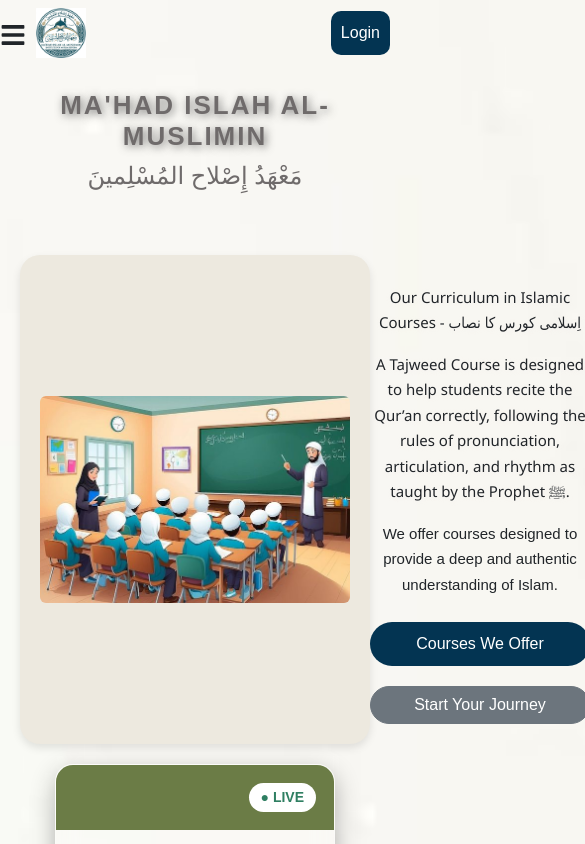
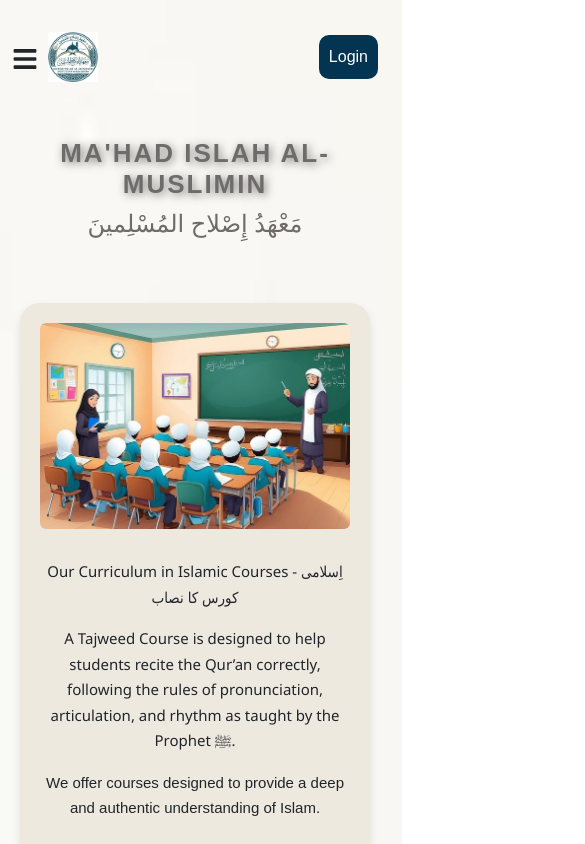
Before and after one commit to SISHAHMAD/Al-Muslimin, a React (Vite) app: page / in a window 390 px wide. Shown: the top 844 px of the page, 585 px wide, since content can reach past the window. Built offline with nearby package versions, Linux system fonts and the light colour scheme.

Commit message:
refactor  code

```diff
--- a/src/components/Body/Home.jsx
+++ b/src/components/Body/Home.jsx
@@ -27,14 +27,16 @@
             </div>
 
             <div style={styles.subtitleBox} className="hero-content">
+                <div className="">
                     <img
                         src={learnQuranImage}
                         alt="learn quran"
                         className="hero-image img-fluid rounded"
                         style={styles.image}
                     />
+                </div>
 
-                <div className="hero-text">
+                <div className="hero-text col-md-6">
                     <p style={styles.subtitle}>
                         Our Curriculum in Islamic Courses - اِسلامی کورس کا نصاب
                     </p>
@@ -160,10 +162,6 @@
         margin: "20px",
         borderRadius: "20px",
         boxShadow: "0 4px 8px rgba(0, 0, 0, 0.1)",
-        display: "flex",
-        flexDirection: "row",
-        alignItems: "center",
-        gap: "20px",
     },
     image: {
         width: "400px",
--- a/src/components/Body/home.css
+++ b/src/components/Body/home.css
@@ -9,6 +9,10 @@
     max-width: 100%;
 }
 
+.hero-text {
+    flex: 1;
+}
+
 .hero-buttons {
     display: flex;
     gap: 20px;
@@ -16,7 +20,6 @@
 }
 
 @media (max-width: 768px) {
-
     .hero-title {
         text-align: center;
     }
@@ -34,6 +37,8 @@
     .hero-content {
         flex-direction: column;
         text-align: center;
+        gap: 20px;
+        align-items: center;
     }
 
     .hero-image {
@@ -41,9 +46,14 @@
         max-width: 320px;
     }
 
+    .hero-text {
+        width: 100%;
+    }
+
     .hero-text p {
         font-size: 15px !important;
         line-height: 1.7;
+        width: 100%;
     }
 
     .hero-buttons {
--- a/src/components/Navbar/Navbar.css
+++ b/src/components/Navbar/Navbar.css
@@ -53,8 +53,9 @@
         display: flex;
         align-items: center;
         justify-content: flex-start;
-        padding: 12px 15px;
+        padding: 12px 25px;
         margin: 0px 5px;
+        width: 10%;
     }
 
     .hamburger {
--- a/src/components/Navbar/Navbar.jsx
+++ b/src/components/Navbar/Navbar.jsx
@@ -17,6 +17,7 @@
   };
 
   return (
+    <div className="row p-4">
       <nav className="navbar container">
         {/* Mobile Hamburger */}
         <div
@@ -79,6 +80,7 @@
           </button>
         </div>
       </nav>
+    </div>
   );
 };
 
```
Lines whose indentation alone changed are shown as unchanged.
